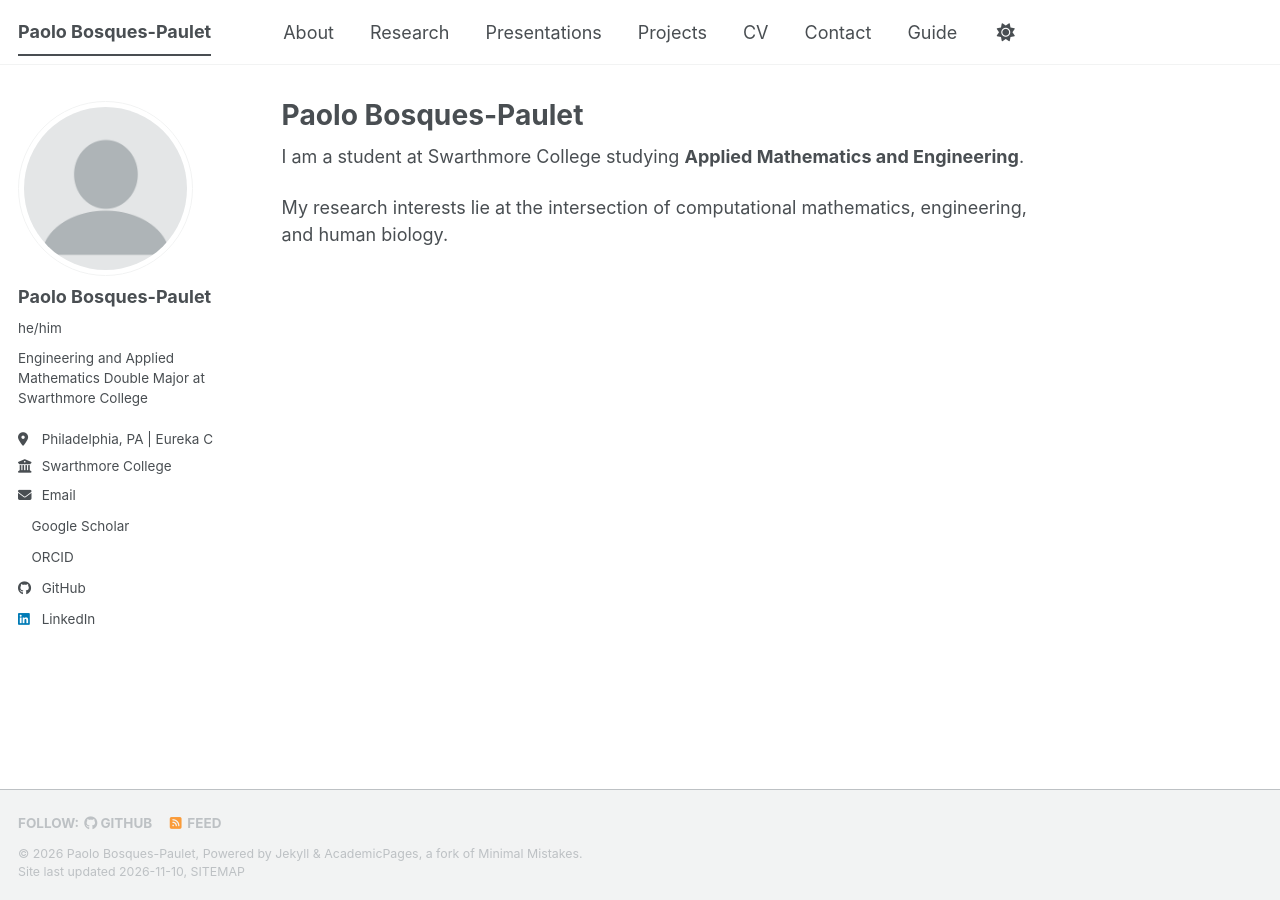
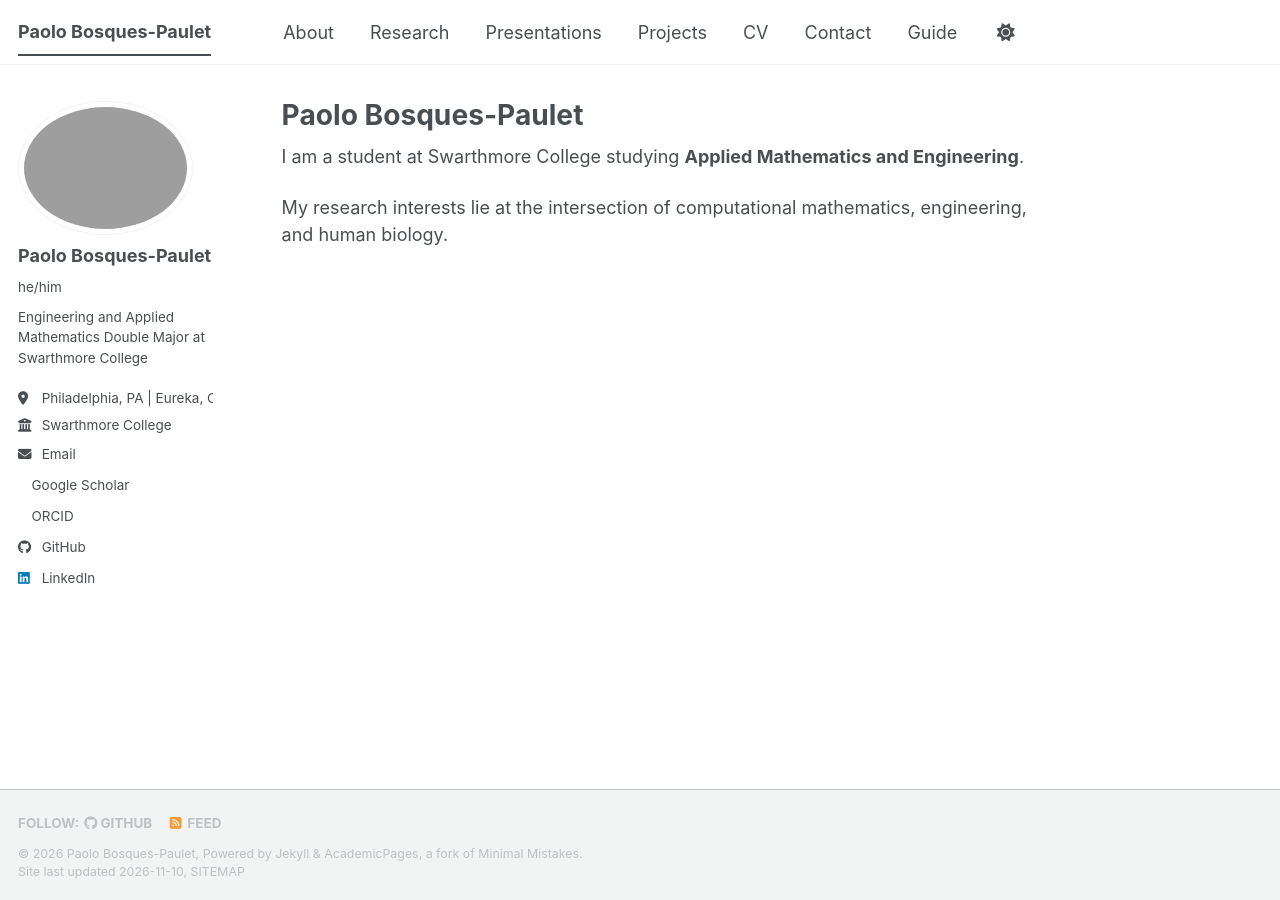
Before and after one commit to paolobosques/paolobosques.github.io, a Jekyll site: the page built from _pages/about.md, in a window 1280 px wide. Built offline with Jekyll 4.4.1, drawn with Linux system fonts in a browser that asks for light colours; a style sheet for code colours, icons or effects is not loaded.

Commit message:
Update _config.yml

```diff
--- a/_config.yml
+++ b/_config.yml
@@ -23,11 +23,11 @@ url                      : https://pbosques.github.io # The base hostname & prot
 #               Additional customization can be done by editing /_includes/author-profile.html
 author:
   # Biographic information
-  avatar           : "profile.png"
+  avatar           : "headshot_11_26.png"
   name             : "Paolo Bosques-Paulet"
   pronouns         : "he/him"
   bio              : "Engineering and Applied Mathematics Double Major at Swarthmore College"
-  location         : "Philadelphia, PA | Eureka CA"
+  location         : "Philadelphia, PA | Eureka, CA"
   employer         : "Swarthmore College"
   uri              : # URL
   email            : "pbosque1@swarthmore.edu"
```
